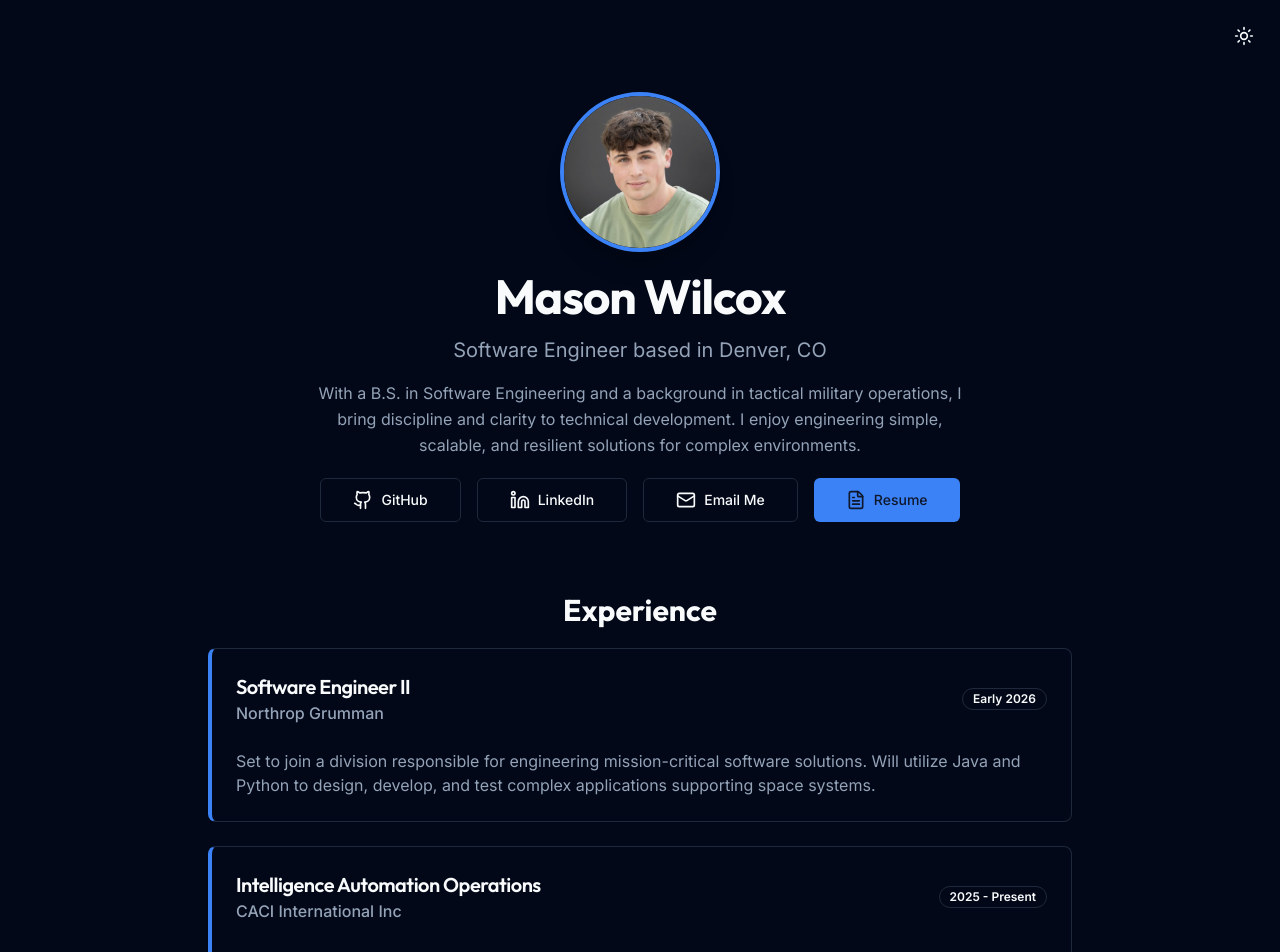
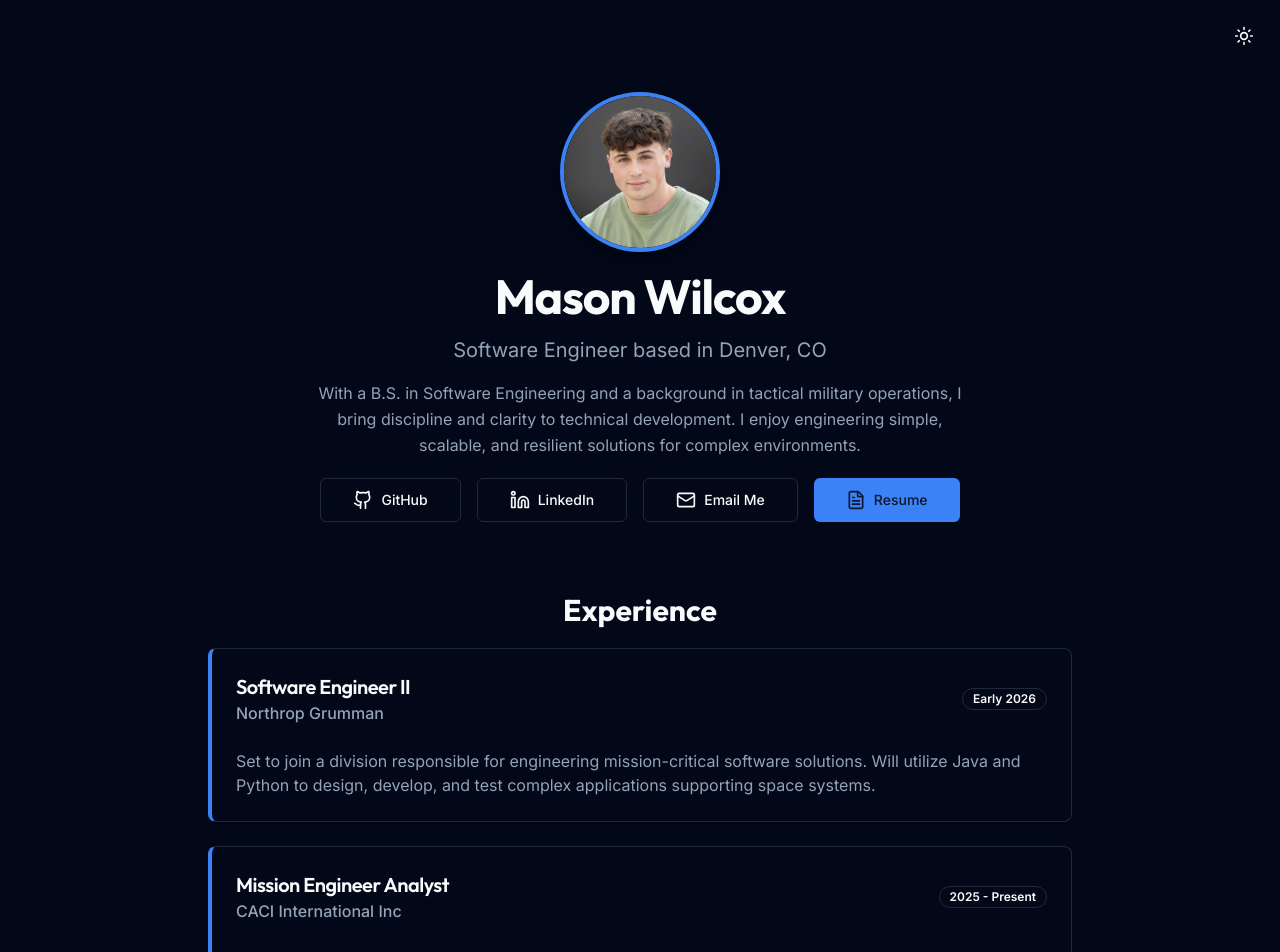
Before and after one commit to masonakdev/developer-portfolio, a React (Vite) app in the folder apps/portfolio/: page / in a window 1280 px wide. Shown: the top 952 px of the page. Built offline with nearby package versions, Linux system fonts and the light colour scheme; no server answers.

Commit message:
chore: update CACI role title

```diff
--- a/apps/portfolio/src/components/sections/Experience.tsx
+++ b/apps/portfolio/src/components/sections/Experience.tsx
@@ -10,7 +10,7 @@ const experiences = [
         description: 'Set to join a division responsible for engineering mission-critical software solutions. Will utilize Java and Python to design, develop, and test complex applications supporting space systems.',
     },
     {
-        role: 'Intelligence Automation Operations',
+        role: 'Mission Engineer Analyst',
         company: 'CACI International Inc',
         period: '2025 - Present',
         description: 'Ensure operational stability for over 300 cloud-hosted microservices by leveraging Python automation and Linux diagnostic tools to triage incidents and report critical data to senior leadership.',
```
